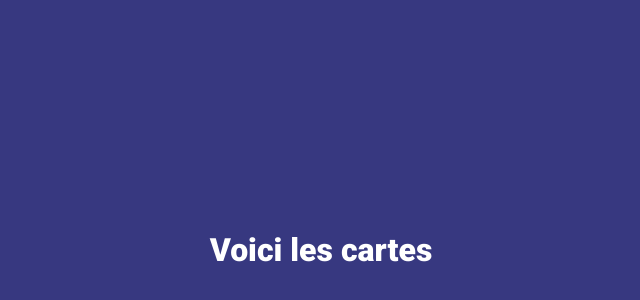
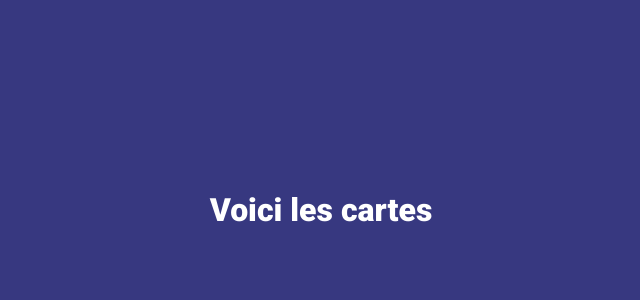
Before and after one commit to MaelCmp/Projets, a plain HTML site: page cards/index.html in a window 1280 px wide. Shown: the part 150-450 px from the top of the page, without its empty margins (319-959 px from the left). Drawn offline with Linux system fonts and the light colour scheme.

Commit message:
Change css

```diff
--- a/cards/style.css
+++ b/cards/style.css
@@ -1,4 +1,10 @@
 @import url('https://fonts.googleapis.com/css2?family=Roboto:wght@900&display=swap');
+
+* {
+    margin: 0;
+    box-sizing: border-box;
+    position: relative;
+}
 
 body{
     min-height: 90vh;
```
